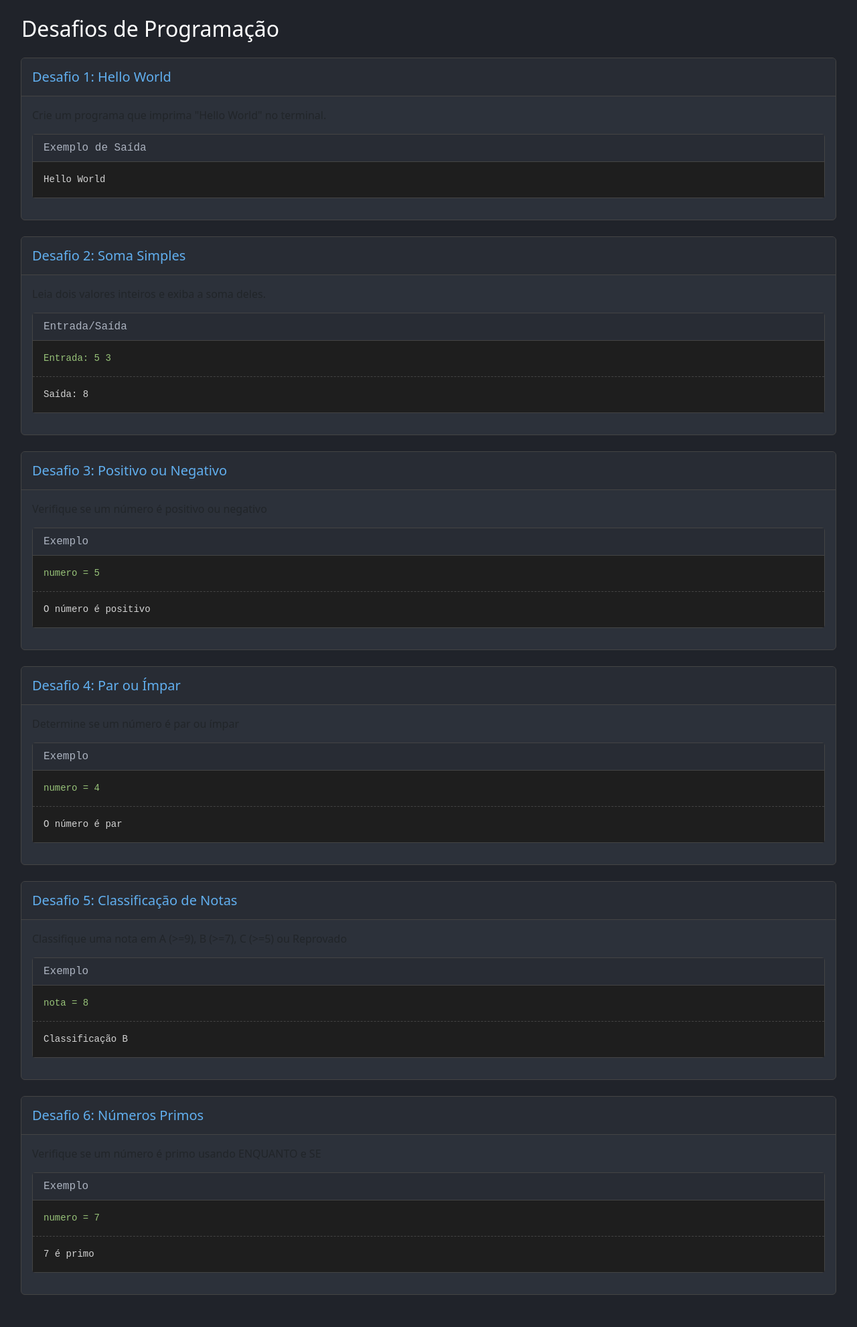
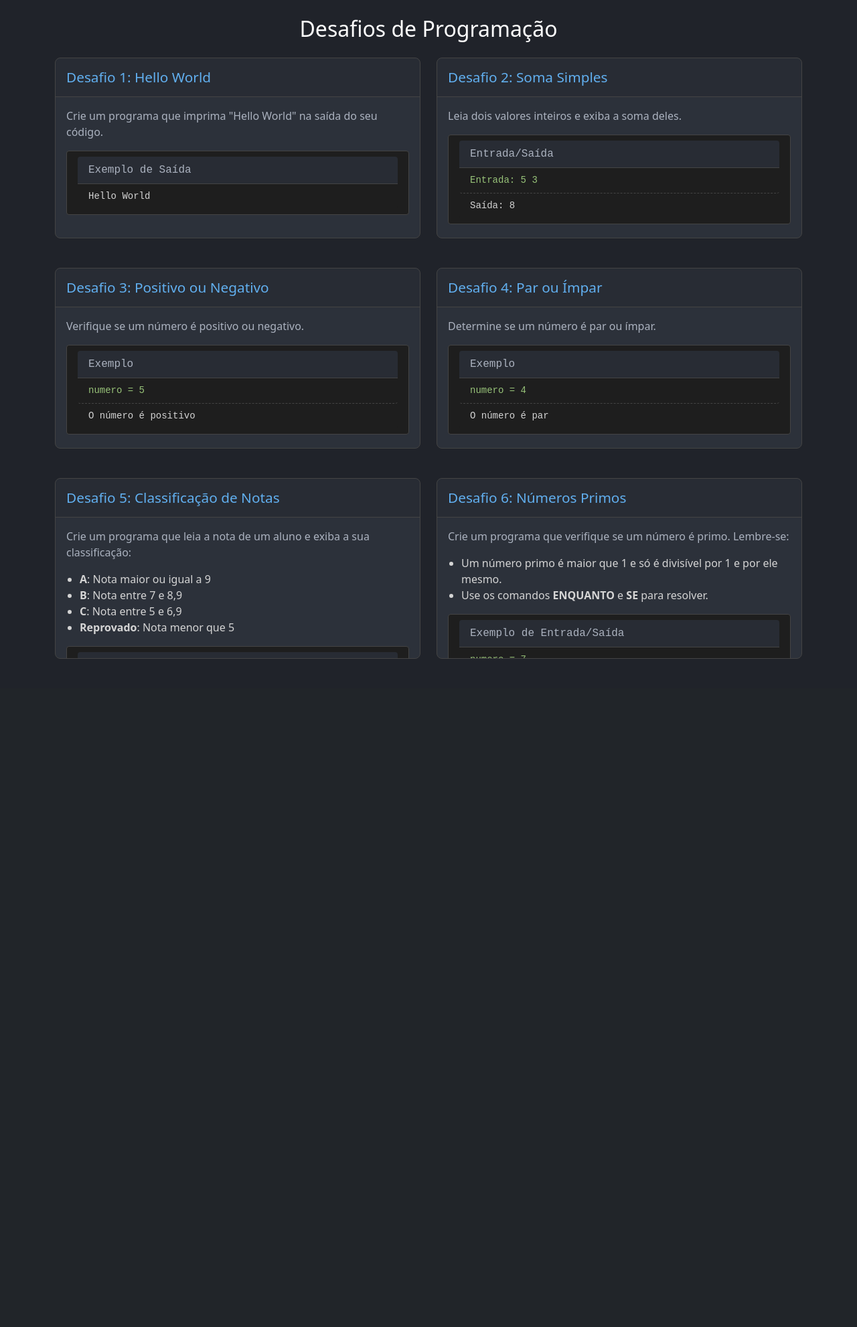
Before and after one commit to wesleiferreira98/CodeLab, a Flask app: page /desafios.html in a window 1280 px wide. Shown: the part 56-2038 px from the top of the page at 67% size. After the commit the page ends 1084 px from the top, so only its background shows below. Run offline with Flask 3, Linux system fonts and the light colour scheme; some libraries are stand-ins or nearby versions.

Commit message:
Primeira versao do CodeLab

```diff
--- a/main.py
+++ b/main.py
@@ -1,6 +1,6 @@
 from flask import Flask, jsonify, render_template, request
 from intepretador_server import SessaoInterpretador
-import os
+import uuid
 
 app = Flask(__name__)
 sessoes = {}
@@ -12,6 +12,18 @@ def index():
 @app.route('/desafios.html')
 def desafios():
     return render_template('desafios.html')
+
+
+@app.route('/sobre.html')
+def sobre():
+    return render_template('sobre.html')
+
+@app.route('/nova-sessao', methods=['POST'])
+def nova_sessao():
+    sessao_id = str(uuid.uuid4())
+    sessoes[sessao_id] = SessaoInterpretador(sessao_id)
+    return jsonify({'sessao_id': sessao_id})
+
 @app.route('/executar', methods=['POST'])
 def executar_codigo():
     dados = request.json
@@ -19,7 +31,7 @@ def executar_codigo():
     codigo = dados.get('codigo', '')
 
     if sessao_id not in sessoes:
-        sessoes[sessao_id] = SessaoInterpretador(sessao_id)
+        return jsonify({'erro': 'Sessão inválida'}), 400
 
     return sessoes[sessao_id].processar_codigo(codigo)
 
--- /dev/null
+++ b/requirements.txt
@@ -0,0 +1 @@
+Flask==3.1.0
--- a/static/css/styles_desafios.css
+++ b/static/css/styles_desafios.css
@@ -1,23 +1,62 @@
-/* Estilos específicos para a página de desafios */
+/* Estilos dos cartões */
 .challenge-card {
   background-color: #2c313a;
   border: 1px solid #444;
-  margin: 0 15px;
+  transition: transform 0.2s, background-color 0.2s;
+  margin-bottom: 20px;
+  border-radius: 8px;
+  height: 270px;
+  overflow: hidden;
+  display: flex;
+  flex-direction: column;
+}
+
+.challenge-card:hover {
+  transform: scale(1.02);
+  background-color: #353a45;
+}
+
+/* Área do corpo com rolagem */
+.challenge-card .card-body {
+  color: #abb2bf;
+  padding: 1rem;
+  overflow-y: auto;
+  flex-grow: 1;
+  scrollbar-width: thin;
+  scrollbar-color: #444 #2c313a;
+}
+
+/* Barra de rolagem para navegadores baseados em WebKit */
+.challenge-card .card-body::-webkit-scrollbar {
+  width: 8px;
+}
+
+.challenge-card .card-body::-webkit-scrollbar-thumb {
+  background-color: #444;
+  border-radius: 4px;
+}
+
+.challenge-card .card-body::-webkit-scrollbar-track {
+  background-color: #2c313a;
 }
 
 .challenge-card .card-header {
   background-color: #282c34;
   border-bottom: 1px solid #444;
-  display: flex;
-  justify-content: space-between;
-  align-items: center;
+  color: #61afef;
   padding: 1rem;
+  border-radius: 8px 8px 0 0;
 }
 
 .challenge-card h3 {
-  font-size: 1.25rem;
+  font-size: 1.3rem;
   margin: 0;
   color: #61afef;
+}
+
+.challenge-card ul {
+  padding-left: 20px;
+  color: #d4d4d4;
 }
 
 .code-example {
@@ -25,6 +64,7 @@
   background-color: #1e1e1e;
   border-radius: 4px;
   border: 1px solid #444;
+  padding: 0.5rem 1rem;
 }
 
 .code-header {
@@ -33,42 +73,21 @@
   font-family: monospace;
   color: #abb2bf;
   border-bottom: 1px solid #444;
+  border-radius: 4px 4px 0 0;
 }
 
 .sample-input,
 .sample-output {
-  padding: 1rem;
+  padding: 0.5rem 1rem;
   margin: 0;
   background-color: #1e1e1e;
   color: #d4d4d4;
   font-family: monospace;
   white-space: pre-wrap;
+  border-radius: 0 0 4px 4px;
 }
 
 .sample-input {
   color: #98c379;
   border-bottom: 1px dashed #444;
 }
-
-.btn-primary {
-  background-color: #61afef;
-  border: none;
-  padding: 0.5rem 1rem;
-}
-
-.btn-primary:hover {
-  background-color: #528bff;
-}
-
-/* Responsividade */
-@media (max-width: 768px) {
-  .challenge-card {
-    margin: 0 5px;
-  }
-
-  .challenge-card .card-header {
-    flex-direction: column;
-    align-items: flex-start;
-    gap: 0.5rem;
-  }
-}
--- a/templates/desafios.html
+++ b/templates/desafios.html
@@ -5,7 +5,6 @@
   <meta name="viewport" content="width=device-width, initial-scale=1" />
   <title>Desafios CodeLab</title>
   <link href="{{ url_for('static', filename='css/bootstrap.min.css') }}" rel="stylesheet" />
-  <link href="{{ url_for('static', filename='css/codemirror.min.css') }}" rel="stylesheet" />
   <link href="{{ url_for('static', filename='css/styles.css') }}" rel="stylesheet" />
   <link href="{{ url_for('static', filename='css/styles_desafios.css') }}" rel="stylesheet" />
 </head>
@@ -14,9 +13,7 @@
     <nav class="navbar navbar-expand-lg navbar-dark bg-dark">
       <div class="container px-0 px-lg-2">
         <a class="navbar-brand ps-2" href="#">CodeLab</a>
-        <button class="navbar-toggler me-2" type="button"
-                data-bs-toggle="collapse"
-                data-bs-target="#navbarNav">
+        <button class="navbar-toggler me-2" type="button" data-bs-toggle="collapse" data-bs-target="#navbarNav">
           <span class="navbar-toggler-icon"></span>
         </button>
         <div class="collapse navbar-collapse" id="navbarNav">
@@ -36,25 +33,30 @@
     </nav>
   </header>
 
-  <div class="container-fluid py-4">
-    <h2 class="mb-4 px-3">Desafios de Programação</h2>
+  <div class="container py-4">
+    <h2 class="mb-4 text-center">Desafios de Programação</h2>
 
+    <!-- Desafios -->
+    <div class="row g-4">
       <!-- Desafio 1 -->
-    <div class="card challenge-card mb-4">
+      <div class="col-md-6">
+        <div class="card challenge-card">
           <div class="card-header">
             <h3>Desafio 1: Hello World</h3>
           </div>
           <div class="card-body">
-        <p>Crie um programa que imprima "Hello World" no terminal.</p>
+            <p>Crie um programa que imprima "Hello World" na saída do seu código.</p>
             <div class="code-example">
               <div class="code-header">Exemplo de Saída</div>
               <pre class="sample-output">Hello World</pre>
             </div>
           </div>
         </div>
+      </div>
 
       <!-- Desafio 2 -->
-    <div class="card challenge-card mb-4">
+      <div class="col-md-6">
+        <div class="card challenge-card">
           <div class="card-header">
             <h3>Desafio 2: Soma Simples</h3>
           </div>
@@ -67,13 +69,16 @@
             </div>
           </div>
         </div>
+      </div>
 
-    <div class="card challenge-card mb-4">
+      <!-- Desafio 3 -->
+      <div class="col-md-6">
+        <div class="card challenge-card">
           <div class="card-header">
             <h3>Desafio 3: Positivo ou Negativo</h3>
           </div>
           <div class="card-body">
-            <p>Verifique se um número é positivo ou negativo</p>
+            <p>Verifique se um número é positivo ou negativo.</p>
             <div class="code-example">
               <div class="code-header">Exemplo</div>
               <pre class="sample-input">numero = 5</pre>
@@ -81,13 +86,16 @@
             </div>
           </div>
         </div>
+      </div>
 
-    <div class="card challenge-card mb-4">
+      <!-- Desafio 4 -->
+      <div class="col-md-6">
+        <div class="card challenge-card">
           <div class="card-header">
             <h3>Desafio 4: Par ou Ímpar</h3>
           </div>
           <div class="card-body">
-        <p>Determine se um número é par ou ímpar</p>
+            <p>Determine se um número é par ou ímpar.</p>
             <div class="code-example">
               <div class="code-header">Exemplo</div>
               <pre class="sample-input">numero = 4</pre>
@@ -95,46 +103,56 @@
             </div>
           </div>
         </div>
+      </div>
 
-   <div class="card challenge-card mb-4">
+      <!-- Desafio 5 -->
+      <div class="col-md-6">
+        <div class="card challenge-card">
           <div class="card-header">
             <h3>Desafio 5: Classificação de Notas</h3>
           </div>
           <div class="card-body">
-            <p>Classifique uma nota em A (>=9), B (>=7), C (>=5) ou Reprovado</p>
+            <p>Crie um programa que leia a nota de um aluno e exiba a sua classificação:</p>
+            <ul>
+              <li><b>A</b>: Nota maior ou igual a 9</li>
+              <li><b>B</b>: Nota entre 7 e 8,9</li>
+              <li><b>C</b>: Nota entre 5 e 6,9</li>
+              <li><b>Reprovado</b>: Nota menor que 5</li>
+            </ul>
             <div class="code-example">
-            <div class="code-header">Exemplo</div>
+              <div class="code-header">Exemplo de Entrada/Saída</div>
               <pre class="sample-input">nota = 8</pre>
               <pre class="sample-output">Classificação B</pre>
             </div>
           </div>
         </div>
+      </div>
 
-    <div class="card challenge-card mb-4">
+      <!-- Desafio 6 -->
+      <div class="col-md-6">
+        <div class="card challenge-card">
           <div class="card-header">
             <h3>Desafio 6: Números Primos</h3>
           </div>
           <div class="card-body">
-        <p>Verifique se um número é primo usando ENQUANTO e SE</p>
+            <p>Crie um programa que verifique se um número é primo. Lembre-se:</p>
+            <ul>
+              <li>Um número primo é maior que 1 e só é divisível por 1 e por ele mesmo.</li>
+              <li>Use os comandos <b>ENQUANTO</b> e <b>SE</b> para resolver.</li>
+            </ul>
             <div class="code-example">
-        <div class="code-header">Exemplo</div>
+              <div class="code-header">Exemplo de Entrada/Saída</div>
               <pre class="sample-input">numero = 7</pre>
               <pre class="sample-output">7 é primo</pre>
             </div>
           </div>
         </div>
-
       </div>
 
 
-
+    </div>
+  </div>
 
   <script src="{{ url_for('static', filename='js/bootstrap.bundle.min.js') }}"></script>
-  <script>
-    function openChallenge(challengeId) {
-      // Implementar lógica para abrir o desafio na IDE
-      window.location.href = `index.html?challenge=${challengeId}`;
-    }
-  </script>
 </body>
 </html>
--- a/templates/index.html
+++ b/templates/index.html
@@ -29,7 +29,7 @@
     <div class="collapse navbar-collapse" id="navbarNav">
       <ul class="navbar-nav ms-auto"> <!-- Adicionado ms-auto -->
         <li class="nav-item">
-          <a class="nav-link" href="index.html">Ambiente</a>
+          <a class="nav-link" href="/">Ambiente</a>
         </li>
         <li class="nav-item">
           <a class="nav-link" href="desafios.html">Desafios</a>
@@ -58,7 +58,7 @@
       <!-- Terminal de saída -->
       <div class="terminal-wrapper">
         <div id="codigo-header">
-          <div>Resultado do código Alex</div>
+          <div>Resultado do seu código</div>
           <button id="btnExecutar" class="btn-success">Atualizar</button>
         </div>
 
```
Also changed, not shown: static/css/styles_sobre.css (added, +27 -0 lines), static/js/script.js (+23 -13 lines), templates/sobre.html (added, +119 -0 lines). Lines whose indentation alone changed are shown as unchanged.
